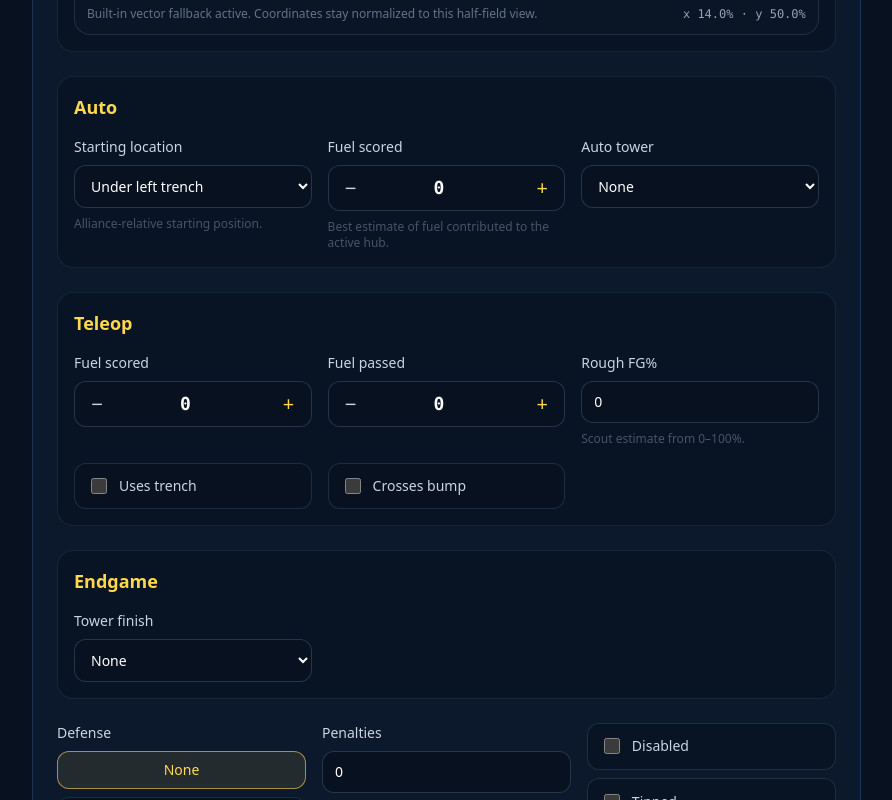
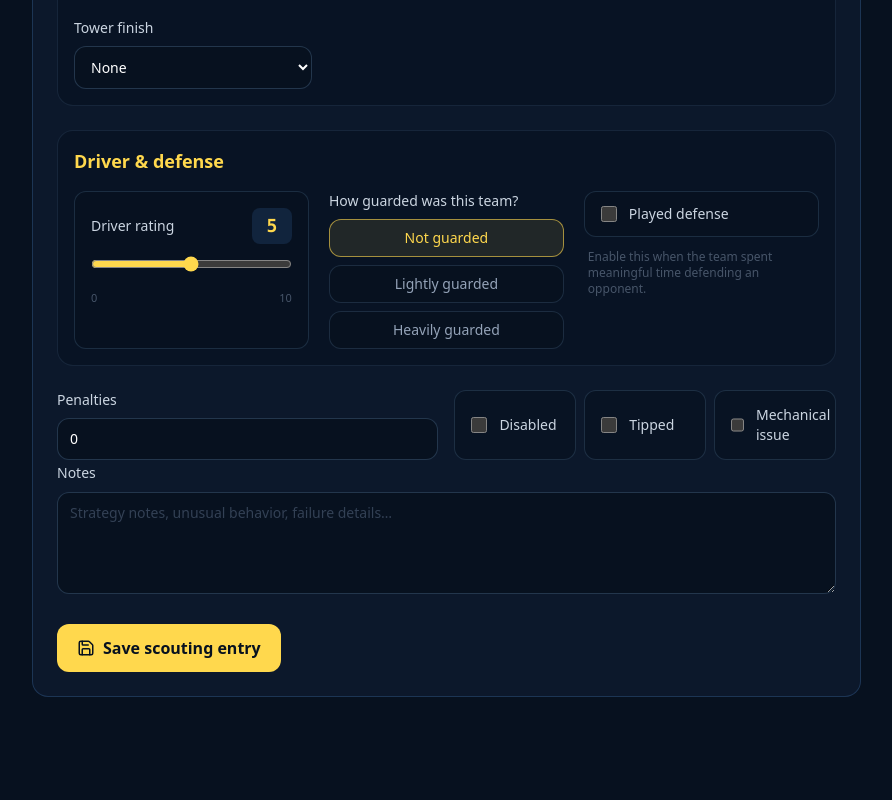
Before and after one commit to IAbbasi04/FRC1731-Scouting-App, a Next.js app: page /scouting in a window 1280 px wide. Shown: the part 1240-2040 px from the top of the page, without its empty margins (0-892 px from the left). After the commit the page ends 1969 px from the top, so only its background shows below. Built offline with nearby package versions, Linux system fonts and the light colour scheme; no server answers.

Commit message:
Simplify 2026 scouting form and add ratings

```diff
--- a/components/match-scouting-form.tsx
+++ b/components/match-scouting-form.tsx
@@ -2,7 +2,6 @@
 
 import { FormEvent, useEffect, useMemo, useState } from "react";
 import { Download, Save, Trash2 } from "lucide-react";
-import { AutoStartField } from "@/components/auto-start-field";
 import {
   getScoutingSeason,
   inferSeasonFromEventKey,
@@ -12,7 +11,6 @@ import {
 import type {
   AllianceColor,
   DefenseLevel,
-  FieldPoint,
   MatchScoutingEntry,
   ScoutingValue,
   StoredScoutingEntry,
@@ -25,11 +23,17 @@ function numberOrZero(value: string) {
   return Number.isFinite(parsed) && parsed >= 0 ? parsed : 0;
 }
 
+function numberWithinRange(value: string, min = 0, max = Number.POSITIVE_INFINITY) {
+  const parsed = Number(value);
+  if (!Number.isFinite(parsed)) return min;
+  return Math.min(max, Math.max(min, parsed));
+}
+
 function defaultGameData(fields: GameField[]) {
   return Object.fromEntries(fields.map((field) => {
     if (field.type === "toggle") return [field.key, false];
     if (field.type === "select") return [field.key, field.options?.[0]?.value ?? ""];
-    return [field.key, 0];
+    return [field.key, field.min ?? 0];
   })) as Record<string, ScoutingValue>;
 }
 
@@ -44,9 +48,11 @@ export function MatchScoutingForm() {
   const [teamNumber, setTeamNumber] = useState(1731);
   const [scoutName, setScoutName] = useState("");
   const [alliance, setAlliance] = useState<AllianceColor>("red");
-  const [autoStart, setAutoStart] = useState<FieldPoint>({ x: 14, y: 50 });
   const [gameData, setGameData] = useState<Record<string, ScoutingValue>>(() => defaultGameData(config.fields));
   const [defense, setDefense] = useState<DefenseLevel>("none");
+  const [driverRating, setDriverRating] = useState(5);
+  const [playedDefense, setPlayedDefense] = useState(false);
+  const [defenseRating, setDefenseRating] = useState(5);
   const [penalties, setPenalties] = useState(0);
   const [disabled, setDisabled] = useState(false);
   const [tipped, setTipped] = useState(false);
@@ -71,7 +77,6 @@ export function MatchScoutingForm() {
 
   useEffect(() => {
     setGameData(defaultGameData(config.fields));
-    setAutoStart({ x: 14, y: 50 });
   }, [config]);
 
   const recentEntries = useMemo(
@@ -109,9 +114,11 @@ export function MatchScoutingForm() {
       scoutName: scoutName.trim(),
       createdAt: new Date().toISOString(),
       alliance,
-      autoStart: config.year === 2026 ? autoStart : undefined,
       gameData,
       defense,
+      driverRating,
+      playedDefense,
+      defenseRating: playedDefense ? defenseRating : undefined,
       penalties,
       disabled,
       tipped,
@@ -125,8 +132,10 @@ export function MatchScoutingForm() {
     setMessage(`Saved ${config.year} Q${matchNumber} · Team ${teamNumber} locally.`);
     setMatchNumber((current) => current + 1);
     setGameData(defaultGameData(config.fields));
-    setAutoStart({ x: 14, y: 50 });
     setDefense("none");
+    setDriverRating(5);
+    setPlayedDefense(false);
+    setDefenseRating(5);
     setPenalties(0);
     setDisabled(false);
     setTipped(false);
@@ -164,25 +173,13 @@ export function MatchScoutingForm() {
           </div>
         </section>
 
-        <section className="grid gap-4 sm:grid-cols-2 lg:grid-cols-4">
+        <section className="grid gap-4 sm:grid-cols-2 lg:grid-cols-5">
           <Field label="Event key"><input value={eventKey} onChange={(event) => handleEventKey(event.target.value)} placeholder="2026vahay" className={inputClass} /></Field>
           <Field label="Match"><input type="number" min={1} value={matchNumber} onChange={(event) => setMatchNumber(numberOrZero(event.target.value))} className={inputClass} /></Field>
           <Field label="Team"><input type="number" min={1} value={teamNumber} onChange={(event) => setTeamNumber(numberOrZero(event.target.value))} className={inputClass} /></Field>
           <Field label="Scout"><input value={scoutName} onChange={(event) => setScoutName(event.target.value)} placeholder="Name" className={inputClass} /></Field>
+          <Field label="Alliance"><select value={alliance} onChange={(event) => setAlliance(event.target.value as AllianceColor)} className={inputClass}><option value="red">Red</option><option value="blue">Blue</option></select></Field>
         </section>
-
-        {config.year === 2026 ? (
-          <AutoStartField
-            alliance={alliance}
-            position={autoStart}
-            onAllianceChange={setAlliance}
-            onPositionChange={setAutoStart}
-          />
-        ) : (
-          <section className="rounded-2xl border border-blue-300/10 bg-[#07111f]/45 p-4 text-sm text-slate-500">
-            Field start-position mapping is currently configured for 2026. The coordinate format is season-neutral, so historical maps can be added without changing the database.
-          </section>
-        )}
 
         {(["auto", "teleop", "endgame"] as const).map((phase) => {
           const fields = config.fields.filter((field) => field.phase === phase);
@@ -204,17 +201,37 @@ export function MatchScoutingForm() {
           );
         })}
 
-        <section className="grid gap-4 md:grid-cols-3">
-          <ChoiceGroup title="Defense" value={defense} onChange={(value) => setDefense(value as DefenseLevel)} options={["none", "light", "heavy"]} />
+        <section className="rounded-2xl border border-blue-300/10 bg-[#07111f]/55 p-4">
+          <h2 className="mb-4 text-lg font-semibold text-[#ffd84d]">Driver & defense</h2>
+          <div className="grid gap-5 lg:grid-cols-3">
+            <RatingSlider label="Driver rating" value={driverRating} onChange={setDriverRating} />
+            <ChoiceGroup
+              title="How guarded was this team?"
+              value={defense}
+              onChange={(value) => setDefense(value as DefenseLevel)}
+              options={[
+                { value: "none", label: "Not guarded" },
+                { value: "light", label: "Lightly guarded" },
+                { value: "heavy", label: "Heavily guarded" },
+              ]}
+            />
+            <div className="space-y-3">
+              <Check label="Played defense" checked={playedDefense} onChange={setPlayedDefense} />
+              {playedDefense ? <RatingSlider label="Defense quality" value={defenseRating} onChange={setDefenseRating} /> : <p className="px-1 text-xs text-slate-600">Enable this when the team spent meaningful time defending an opponent.</p>}
+            </div>
+          </div>
+        </section>
+
+        <section className="grid gap-4 md:grid-cols-2">
           <Field label="Penalties"><input type="number" min={0} value={penalties} onChange={(event) => setPenalties(numberOrZero(event.target.value))} className={inputClass} /></Field>
-          <div className="grid gap-2">
+          <div className="grid gap-2 sm:grid-cols-3">
             <Check label="Disabled" checked={disabled} onChange={setDisabled} />
             <Check label="Tipped" checked={tipped} onChange={setTipped} />
             <Check label="Mechanical issue" checked={mechanicalIssue} onChange={setMechanicalIssue} />
           </div>
         </section>
 
-        <Field label="Notes"><textarea value={notes} onChange={(event) => setNotes(event.target.value)} rows={4} placeholder="Driver quality, unusual behavior, strategy notes, failure details…" className={`${inputClass} resize-y`} /></Field>
+        <Field label="Notes"><textarea value={notes} onChange={(event) => setNotes(event.target.value)} rows={4} placeholder="Strategy notes, unusual behavior, failure details…" className={`${inputClass} resize-y`} /></Field>
 
         {message ? <div className="rounded-xl border border-yellow-300/20 bg-yellow-300/5 p-3 text-sm text-yellow-100">{message}</div> : null}
 
@@ -258,7 +275,7 @@ function Field({ label, children }: { label: string; children: React.ReactNode }
 
 function GameFieldControl({ field, value, onChange }: { field: GameField; value: ScoutingValue; onChange: (value: ScoutingValue) => void }) {
   if (field.type === "toggle") {
-    return <Check label={field.label} checked={Boolean(value)} onChange={onChange} />;
+    return <Check label={field.label} checked={Boolean(value)} onChange={(checked) => onChange(checked)} />;
   }
 
   if (field.type === "select") {
@@ -266,7 +283,9 @@ function GameFieldControl({ field, value, onChange }: { field: GameField; value:
   }
 
   if (field.type === "number") {
-    return <Field label={field.label}><input type="number" min={0} step="0.1" value={Number(value ?? 0)} onChange={(event) => onChange(numberOrZero(event.target.value))} className={inputClass} />{field.help ? <p className="text-xs text-slate-600">{field.help}</p> : null}</Field>;
+    const min = field.min ?? 0;
+    const max = field.max;
+    return <Field label={field.label}><input type="number" min={min} max={max} step={field.step ?? 0.1} value={Number(value ?? min)} onChange={(event) => onChange(numberWithinRange(event.target.value, min, max ?? Number.POSITIVE_INFINITY))} className={inputClass} />{field.help ? <p className="text-xs text-slate-600">{field.help}</p> : null}</Field>;
   }
 
   return <div className="space-y-2"><div className="text-sm font-medium text-slate-300">{field.label}</div><Counter value={Number(value ?? 0)} setValue={(next) => onChange(next)} />{field.help ? <p className="text-xs text-slate-600">{field.help}</p> : null}</div>;
@@ -276,8 +295,21 @@ function Counter({ value, setValue }: { value: number; setValue: (value: number)
   return <div className="grid grid-cols-[44px_1fr_44px] overflow-hidden rounded-xl border border-blue-300/20 bg-[#07111f]"><button type="button" onClick={() => setValue(Math.max(0, value - 1))} className="text-xl text-slate-300 hover:bg-[#0b5fff]/20">−</button><input type="number" min={0} value={value} onChange={(event) => setValue(numberOrZero(event.target.value))} className="min-w-0 bg-transparent py-2 text-center font-mono text-lg font-semibold text-white outline-none" /><button type="button" onClick={() => setValue(value + 1)} className="text-xl text-[#ffd84d] hover:bg-[#0b5fff]/20">+</button></div>;
 }
 
-function ChoiceGroup({ title, value, onChange, options }: { title: string; value: string; onChange: (value: string) => void; options: string[] }) {
-  return <div className="space-y-2"><div className="text-sm font-medium text-slate-300">{title}</div><div className="grid gap-2">{options.map((option) => <button key={option} type="button" onClick={() => onChange(option)} className={`rounded-xl border px-3 py-2 text-sm capitalize ${value === option ? "border-[#ffd84d]/60 bg-[#ffd84d]/10 text-[#ffd84d]" : "border-blue-300/15 bg-[#07111f] text-slate-400"}`}>{option}</button>)}</div></div>;
+function RatingSlider({ label, value, onChange }: { label: string; value: number; onChange: (value: number) => void }) {
+  return (
+    <div className="space-y-3 rounded-xl border border-blue-300/15 bg-[#07111f]/60 p-4">
+      <div className="flex items-center justify-between gap-3">
+        <span className="text-sm font-medium text-slate-300">{label}</span>
+        <span className="min-w-10 rounded-lg bg-[#11243d] px-2 py-1 text-center font-mono text-lg font-bold text-[#ffd84d]">{value}</span>
+      </div>
+      <input type="range" min={0} max={10} step={1} value={value} onChange={(event) => onChange(Number(event.target.value))} className="w-full accent-[#ffd84d]" />
+      <div className="flex justify-between text-[11px] text-slate-600"><span>0</span><span>10</span></div>
+    </div>
+  );
+}
+
+function ChoiceGroup({ title, value, onChange, options }: { title: string; value: string; onChange: (value: string) => void; options: { value: string; label: string }[] }) {
+  return <div className="space-y-2"><div className="text-sm font-medium text-slate-300">{title}</div><div className="grid gap-2">{options.map((option) => <button key={option.value} type="button" onClick={() => onChange(option.value)} className={`rounded-xl border px-3 py-2 text-sm ${value === option.value ? "border-[#ffd84d]/60 bg-[#ffd84d]/10 text-[#ffd84d]" : "border-blue-300/15 bg-[#07111f] text-slate-400"}`}>{option.label}</button>)}</div></div>;
 }
 
 function Check({ label, checked, onChange }: { label: string; checked: boolean; onChange: (checked: boolean) => void }) {
```
